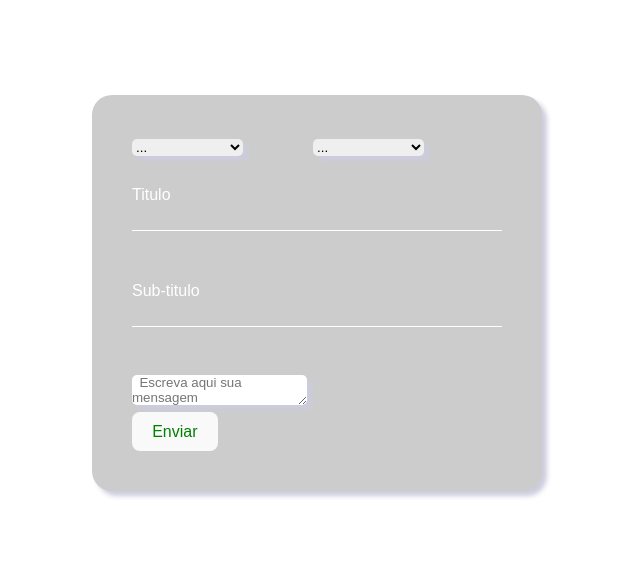
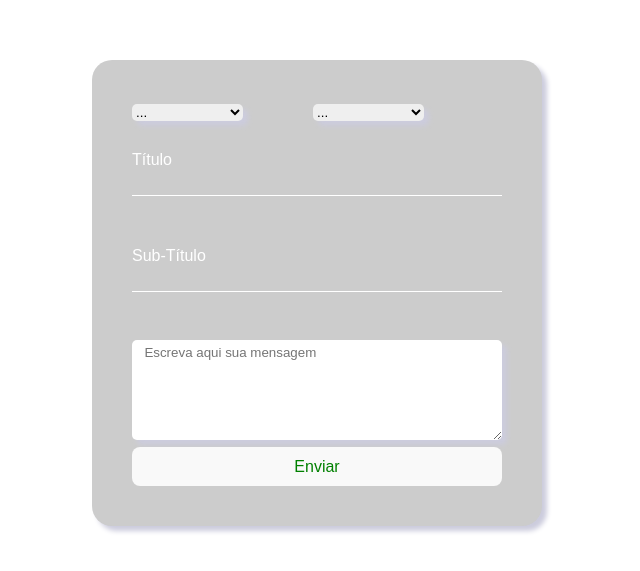
Before and after one commit to shinobe12/sendPushNotificationFront, a React (Vite) app: page / in a window 1280 px wide. Shown: the part 107-678 px from the top of the page, without its empty margins (323-963 px from the left). Built offline with nearby package versions, Linux system fonts and the light colour scheme.

Commit message:
actualizando a caixa de mensagens

```diff
--- a/src/components/Form/Form.module.css
+++ b/src/components/Form/Form.module.css
@@ -25,7 +25,6 @@ form {
    padding: 40px;
    border-radius: 20px;
    box-shadow: 5px 5px 5px #ccd;
-
   }
 
 .input-single {
@@ -69,9 +68,15 @@ textarea{
     border: none;
     border-radius: 5px;
     box-shadow: 5px 5px 5px #ccd;
+    padding: 5px;
+    width: 100%;
+    height: 100px;
 }
 
 button{
     background: red;
     color: green;
+    width: 100%;
+    border-radius: 10px;
+    padding: 10px;
 }
--- a/src/components/Form/index.tsx
+++ b/src/components/Form/index.tsx
@@ -13,14 +13,14 @@ export function Form() {
                 </select><br/><br/>
 
                 <div class="input-single">
-                <label for="nome">Titulo</label>
+                <label for="nome">Título</label>
                     <input type="text" id="titulo" class="input" autocomplete="off"/>
 
                 </div>
                 <br/><br/>
 
                 <div class="input-single">
-                    <label for="nome">Sub-titulo</label>
+                    <label for="nome">Sub-Título</label>
                     <input type="text" id="titulo" name="subtitulo" autocomplete="off"/>
 
                 </div>
@@ -31,6 +31,7 @@ export function Form() {
                 </div>
 
                 <button type="submit" class="enviar" id="enviar">Enviar</button>
+
             </form>
 
         </div>
```
